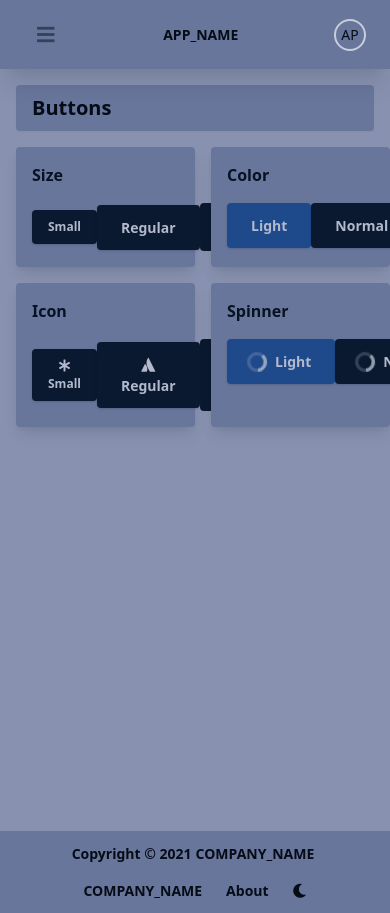
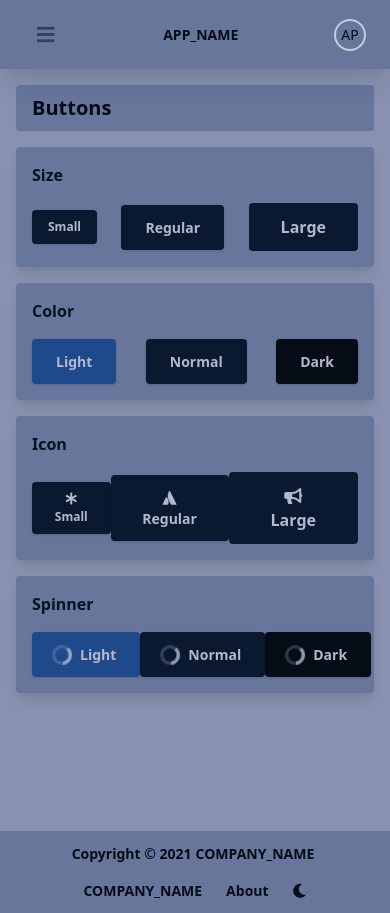
Before and after one commit to afreet-co/admin-dashboard-ts, a Next.js app: page /app/buttons in a window 390 px wide. Built offline with nearby package versions, Linux system fonts and the light colour scheme; a web font is replaced by a local one.

Commit message:
Updated: Responsiveness of pages

```diff
--- a/src/components/cards/Card.tsx
+++ b/src/components/cards/Card.tsx
@@ -8,8 +8,8 @@ interface CardProps {
 }
 const widthClasses: { [key in CardSizes]: string } = {
   full: "w-full",
-  half: "w-1/2",
-  third: "w-1/3",
+  half: "w-full sm:w-1/2",
+  third: "w-full sm:w-1/3",
 };
 
 export const Card: FC<CardProps> = ({ width, children }) => {
--- a/src/components/sidebars/DashboardSidebar.tsx
+++ b/src/components/sidebars/DashboardSidebar.tsx
@@ -55,7 +55,7 @@ export const DashboardSidebar = () => {
             <div className="md:min-w-full md:hidden block mb-4">
               <div className="flex flex-wrap">
                 <div className="w-6/12">
-                  <Link href="/">
+                  <Link href="/app/dashboard">
                     <a
                       href="#"
                       className={`md:block text-left md:p-2 ${classes.textBase} ${classes.textHover}  mr-0 inline-block whitespace-nowrap text-sm uppercase font-bold p-4 px-0`}
--- a/src/layouts/AuthLayout.tsx
+++ b/src/layouts/AuthLayout.tsx
@@ -9,7 +9,7 @@ export const AuthLayout: FC = ({ children }) => {
       className={`w-screen h-screen ${classes.background.base} bg-no-repeat bg-full overflow-auto`}
     >
       <AuthNavbar />
-      <div className="min-h-full w-full space-y-4 mx-auto px-10 py-5">
+      <div className="min-h-full w-full space-y-4 mx-auto px-6 sm:px-10 py-5">
         {children}
       </div>
       <Footer isAuthLayout={true} />
--- a/src/pages/app/buttons.tsx
+++ b/src/pages/app/buttons.tsx
@@ -10,7 +10,7 @@ const Buttons = () => {
   return (
     <DashboardLayout>
       <Heading title="Buttons" />
-      <div className="flex space-x-4">
+      <div className="flex flex-col sm:flex-row space-x-0 sm:space-x-4 space-y-4 sm:space-y-0">
         <Card width="half">
           <div className="space-y-4">
             <h4 className="font-semibold mb-4 text-dark-600 dark:text-light-500">
@@ -47,7 +47,7 @@ const Buttons = () => {
         </Card>
       </div>
 
-      <div className="flex space-x-4">
+      <div className="flex flex-col sm:flex-row space-x-0 sm:space-x-4 space-y-4 sm:space-y-0">
         <Card width="half">
           <div className="space-y-4">
             <h4 className="font-semibold mb-4 text-dark-600 dark:text-light-500">
--- a/src/pages/login.tsx
+++ b/src/pages/login.tsx
@@ -9,7 +9,7 @@ const Login = () => {
   return (
     <AuthLayout>
       <div className="flex justify-center items-start ">
-        <div className="w-full lg:w-4/12 px-4">
+        <div className="w-full sm:w-4/12">
           <div
             className={`relative flex flex-col min-w-0 break-words w-full mb-6 shadow-lg rounded-lg ${classes.background.dark}  border-0`}
           >
--- a/src/pages/register.tsx
+++ b/src/pages/register.tsx
@@ -9,7 +9,7 @@ const Register = () => {
   return (
     <AuthLayout>
       <div className="flex justify-center items-start">
-        <div className="w-full lg:w-4/12 px-4">
+        <div className="w-full lg:w-4/12">
           <div
             className={`relative flex flex-col min-w-0 break-words w-full mb-6 shadow-lg rounded-lg ${classes.background.dark}  border-0`}
           >
```
